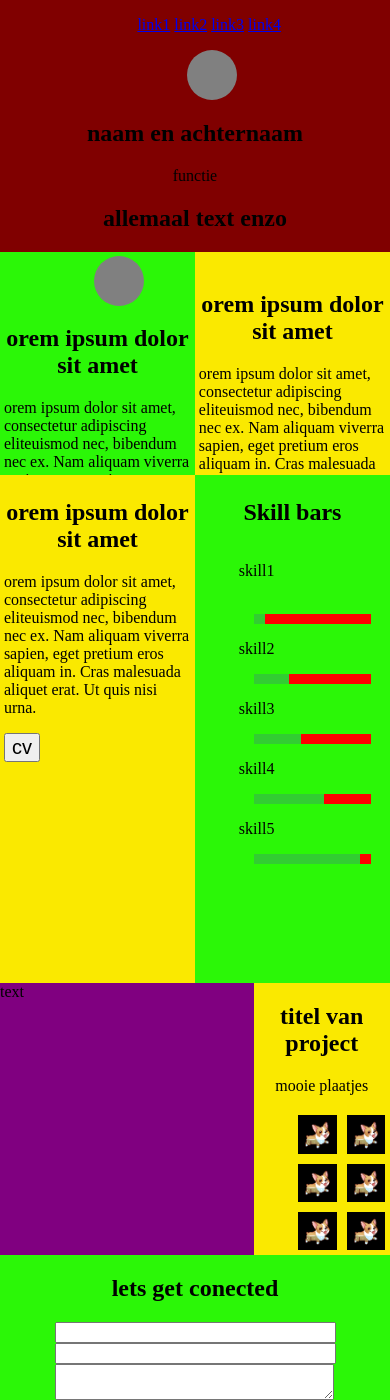
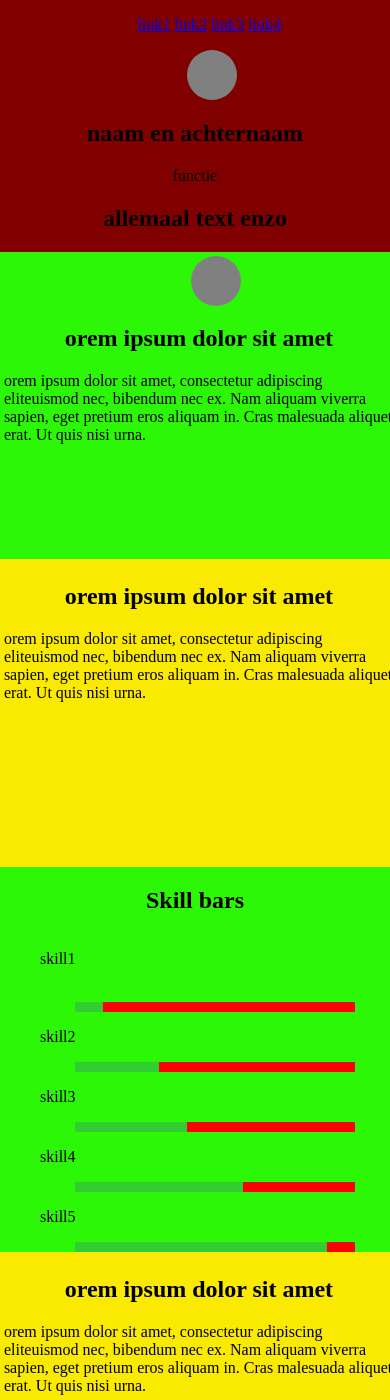
Before and after one commit to timVlasblom/Wireframe-portofolio, a plain HTML site: page Wireframe/index.html in a window 390 px wide. Shown: the top 1400 px of the page. Drawn offline with Linux system fonts and the light colour scheme.

Commit message:
made site responsive

```diff
--- a/Wireframe/index.html
+++ b/Wireframe/index.html
@@ -40,11 +40,6 @@
         </section>
 
         <section class="second-banner">
-        <div class="half-left experiences">
-          <h2 class="align-center">orem ipsum dolor sit amet</h2>
-          <p class="block">orem ipsum dolor sit amet, consectetur adipiscing eliteuismod nec, bibendum nec ex. Nam aliquam viverra sapien, eget pretium eros aliquam in. Cras malesuada aliquet erat. Ut quis nisi urna.</p>
-          <button class="cv">cv</button>
-        </div>
           <div class="half-left skills">
             <h2 class="align-center">Skill bars</h2>
             <ul>
@@ -86,9 +81,14 @@
                 </li>
             </ul>
           </div>
+          <div class="half-left experiences">
+            <h2 class="align-center">orem ipsum dolor sit amet</h2>
+            <p class="block">orem ipsum dolor sit amet, consectetur adipiscing eliteuismod nec, bibendum nec ex. Nam aliquam viverra sapien, eget pretium eros aliquam in. Cras malesuada aliquet erat. Ut quis nisi urna.</p>
+            <button class="cv">cv</button>
+          </div>
         </section>
+
         <section class="empty-space">
-
         </section>
         <section class="my-projects">
           <h2>titel van project</h2>
--- a/Wireframe/style.css
+++ b/Wireframe/style.css
@@ -6,7 +6,7 @@ li{
 
 body{
     margin : 0%;
-    background: purple;
+    background: #FF1493;
 }
 .align-center{
 text-align: center;
@@ -41,7 +41,7 @@ text-align: center;
 }
 
 .intro-banner{
-  height: 200px;
+  height: 300px;
 }
 
 .second-banner{
@@ -49,20 +49,22 @@ text-align: center;
 }
 
 .half-left{
-  float: left;
-  width: 48%;
-  padding: 1%;
   height: 100%;
 }
 
 .name{
   background-color: #2BF707;
-  padding-bottom: 5%;
+    float: left;
+    padding: 1%;
+    width: 48%;
 }
 
 .about-me{
   padding-top: 5%;
   background-color: #FAE900;
+    float: left;
+    padding: 1%;
+    width: 48%;
 }
 
 .cv{
@@ -71,11 +73,19 @@ text-align: center;
 
 .experiences{
   background-color: #FAE900;
+  float: left;
+  padding: 1%;
+  width: 48%;
+}
+
+.skills{
+  float: right;
+  width: 50%;
 }
 
 .skillbars{
   float: left;
-  width: 100%
+  width: 100%;
 }
 
 .empty-skill {
@@ -83,12 +93,6 @@ text-align: center;
     width: 80%;
     height: 10px;
     background: #FF0000;
-}
-
-@media screen and (max-width: 480px) {
-    .empty-skill {
-    margin-left: 10%
-    }
 }
 
 .full-skill {
@@ -186,5 +190,37 @@ text-align: center;
 }
 
 footer{
-  width: 98%;
+  width: 100%;
+  float: left;
+  background-color: #FAE900;
 }
+
+@media screen and (max-width: 480px) {
+    .empty-skill {
+    margin-left: 10%
+    }
+}
+
+@media screen and (max-width: 480px) {
+    .half-left {
+    width: 100%;
+    }
+}
+
+@media screen and (max-width: 480px) {
+    .second-banner {
+    height: auto;
+    }
+}
+
+@media screen and (max-width: 480px) {
+    .empty-space {
+    width: 0;
+    }
+}
+@media screen and (max-width: 480px) {
+    .my-projects {
+    width: 100%;
+    background-color: #FF1493;
+    }
+}
```
Lines whose indentation alone changed are shown as unchanged.
